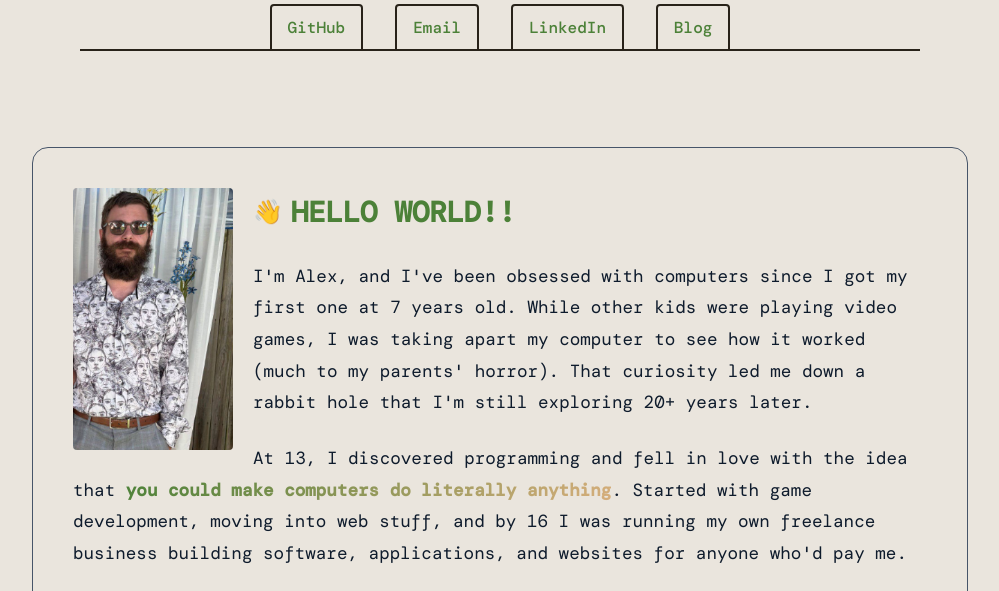
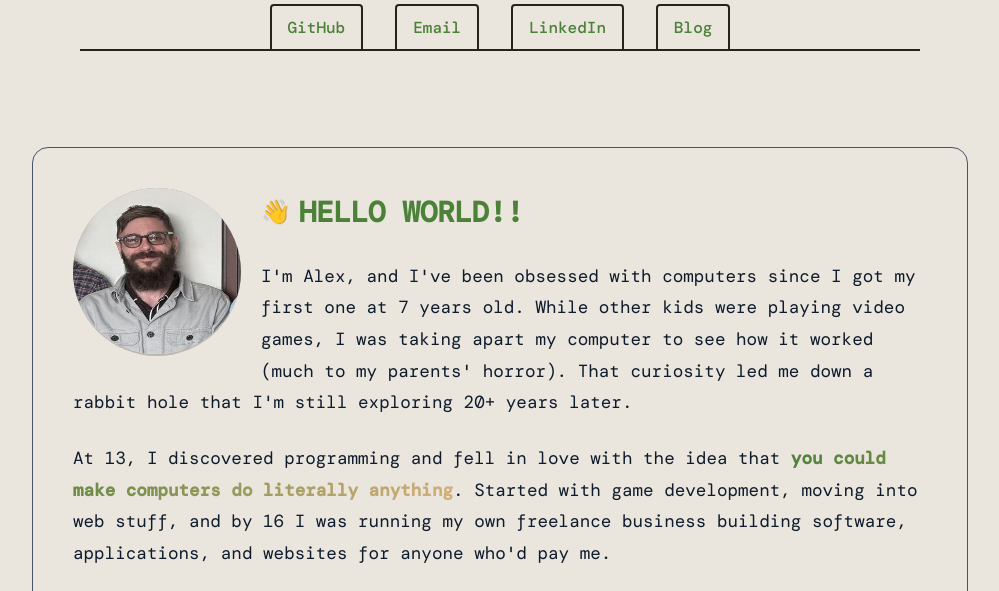
Before and after one commit to guycipher/guycipher.github.io, a plain HTML site: page index.html in a window 1280 px wide. Shown: the part 190-781 px from the top of the page, without its empty margins (140-1139 px from the left). Drawn offline with nearby package versions, Linux system fonts and the light colour scheme; a web font is replaced by a local one.

Commit message:
better image

```diff
--- a/assets/styles.css
+++ b/assets/styles.css
@@ -228,11 +228,14 @@ a:hover {
 }
 
 .me {
-    width: 160px;
+    width: 168px;
+    height: 168px;
     float: left;
-    border-radius: 4px;
+    border-bottom: 2px solid rgba(0,0,0,0.2);
+    box-shadow: rgba(50, 50, 93, 0.25) 0px 30px 60px -12px inset, rgba(0, 0, 0, 0.3) 0px 18px 36px -18px inset;
+    border-radius: 180px;
     margin-right: 20px;
-    margin-bottom: 20px;
+    margin-bottom: 10px;
 }
 
 .footer-bar {
--- a/index.html
+++ b/index.html
@@ -28,7 +28,7 @@
 
     <div class="content">
         <div class="card">
-            <img class="me" src="assets/alex.png" />
+            <img class="me" alt="Alex Padula" src="assets/alex2.jpg" />
             <h2 class="section-title">
                 <span class="emoji">👋</span>
                 HELLO WORLD!!
```
Also changed, not shown: assets/alex2.jpg (added).
